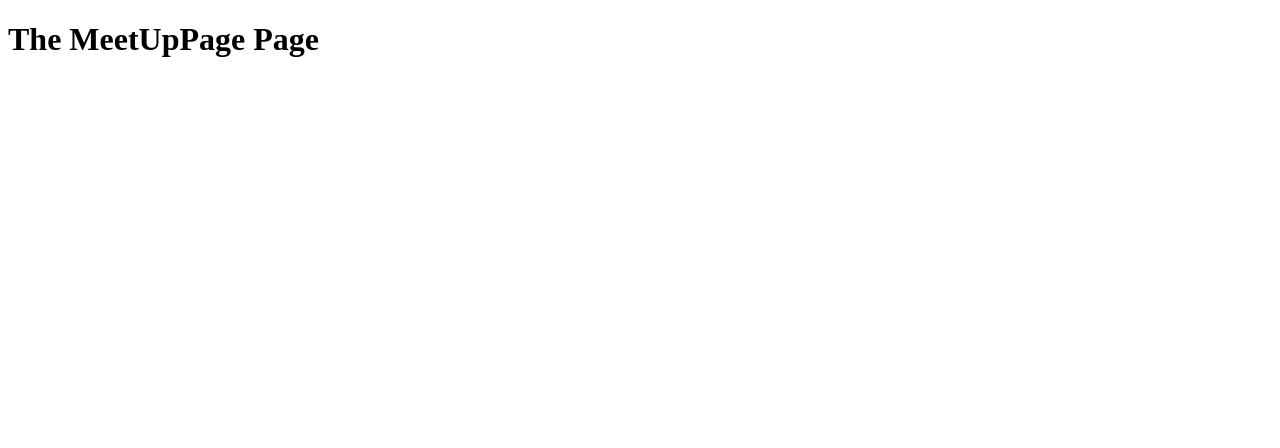
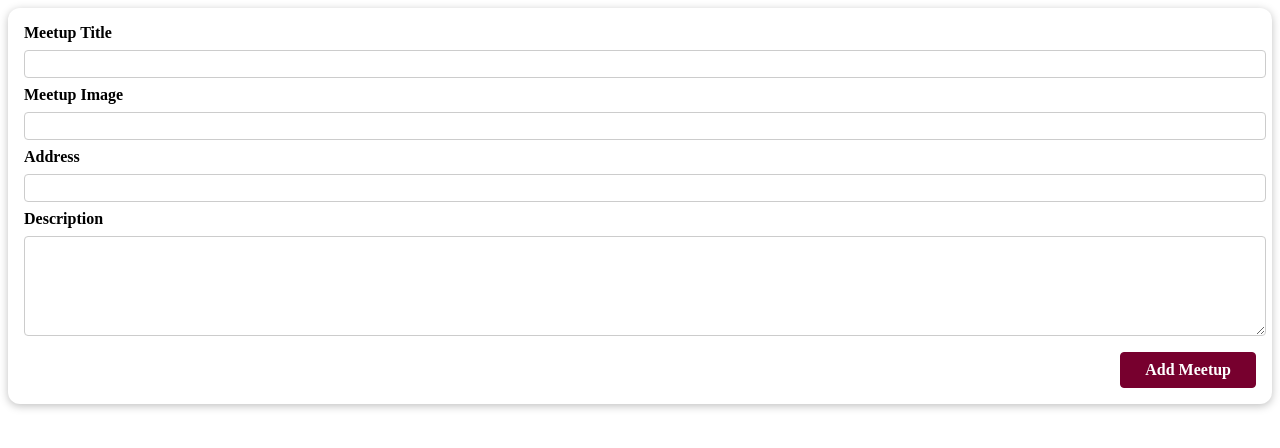
Before and after one commit to ahmetcankaratas/meetups-nextjs, a Next.js app: page /new-meetup in a window 1280 px wide. Shown: the top 448 px of the page. Built offline with nearby package versions, Linux system fonts and the light colour scheme.

Commit message:
add new meetup page

```diff
--- a/src/@types/api.ts
+++ b/src/@types/api.ts
@@ -1,5 +1,5 @@
 export type Meetup = {
-  id: string;
+  id?: string;
   title: string;
   image: string;
   address: string;
--- /dev/null
+++ b/src/components/meetups/MeetupForm.module.scss
@@ -0,0 +1,47 @@
+@import "./../../styles/colors.scss";
+
+.form {
+    padding: 1rem;
+  }
+
+  .control {
+    margin-bottom: 0.5rem;
+  }
+
+  .control label {
+    display: block;
+    font-weight: bold;
+    margin-bottom: 0.5rem;
+  }
+
+  .control input,
+  .control textarea {
+    display: block;
+    font: inherit;
+    border-radius: 4px;
+    border: 1px solid #ccc;
+    padding: 0.25rem;
+    width: 100%;
+  }
+
+  .actions {
+    margin-top: 1rem;
+    text-align: right;
+  }
+
+  .actions button {
+    font: inherit;
+    cursor: pointer;
+    background-color: $btnColor;
+    color: white;
+    padding: 0.5rem 1.5rem;
+    border: 1px solid $btnColor;
+    border-radius: 4px;
+    font-weight: bold;
+  }
+
+  .actions button:hover,
+  .actions button:active {
+    background-color: $btnColor-active;
+    border-color: $btnColor-active;
+  }
--- /dev/null
+++ b/src/components/meetups/MeetupForm.tsx
@@ -0,0 +1,71 @@
+import { Meetup } from "@/@types/api";
+import { useRef } from "react";
+import Card from "../UI/Card";
+import classes from "./MeetupForm.module.scss";
+
+type NewMeetupFormProps = {
+  onAddMeetup: (meetupData: Meetup) => void;
+};
+const NewMeetupForm: React.FC<NewMeetupFormProps> = (props) => {
+  const titleInputRef = useRef<HTMLInputElement>(null);
+  const imageInputRef = useRef<HTMLInputElement>(null);
+  const addressInputRef = useRef<HTMLInputElement>(null);
+  const descriptionInputRef = useRef<HTMLTextAreaElement>(null);
+
+  const submitHandler = (event: React.FormEvent) => {
+    event.preventDefault();
+
+    if (
+      titleInputRef.current !== null &&
+      imageInputRef.current !== null &&
+      addressInputRef.current !== null &&
+      descriptionInputRef.current !== null
+    ) {
+      const enteredTitle = titleInputRef.current.value;
+      const enteredImage = imageInputRef.current.value;
+      const enteredAddress = addressInputRef.current.value;
+      const enteredDescription = descriptionInputRef.current.value;
+
+      const meetupData: Meetup = {
+        title: enteredTitle,
+        image: enteredImage,
+        address: enteredAddress,
+        description: enteredDescription,
+      };
+
+      props.onAddMeetup(meetupData);
+    }
+  };
+
+  return (
+    <Card>
+      <form className={classes.form} onSubmit={submitHandler}>
+        <div className={classes.control}>
+          <label htmlFor="title">Meetup Title</label>
+          <input type="text" required id="title" ref={titleInputRef} />
+        </div>
+        <div className={classes.control}>
+          <label htmlFor="image">Meetup Image</label>
+          <input type="url" required id="image" ref={imageInputRef} />
+        </div>
+        <div className={classes.control}>
+          <label htmlFor="address">Address</label>
+          <input type="text" required id="address" ref={addressInputRef} />
+        </div>
+        <div className={classes.control}>
+          <label htmlFor="description">Description</label>
+          <textarea
+            id="description"
+            required
+            rows={5}
+            ref={descriptionInputRef}
+          ></textarea>
+        </div>
+        <div className={classes.actions}>
+          <button>Add Meetup</button>
+        </div>
+      </form>
+    </Card>
+  );
+};
+export default NewMeetupForm;
--- a/src/pages/new-meetup/index.tsx
+++ b/src/pages/new-meetup/index.tsx
@@ -1,8 +1,12 @@
+import { Meetup } from "@/@types/api";
+import NewMeetupForm from "@/components/meetups/MeetupForm";
 
-const MeetUpPage: React.FC = () => {
-  return (
-      <h1>The MeetUpPage Page</h1>
-  );
+const NewMeetupPage: React.FC = () => {
+  const addMeetupHandler = (enteredMeetupData: Meetup) => {
+    console.log(enteredMeetupData);
+  };
+
+  return <NewMeetupForm onAddMeetup={addMeetupHandler} />;
 };
 
-export default MeetUpPage;
+export default NewMeetupPage;
```
